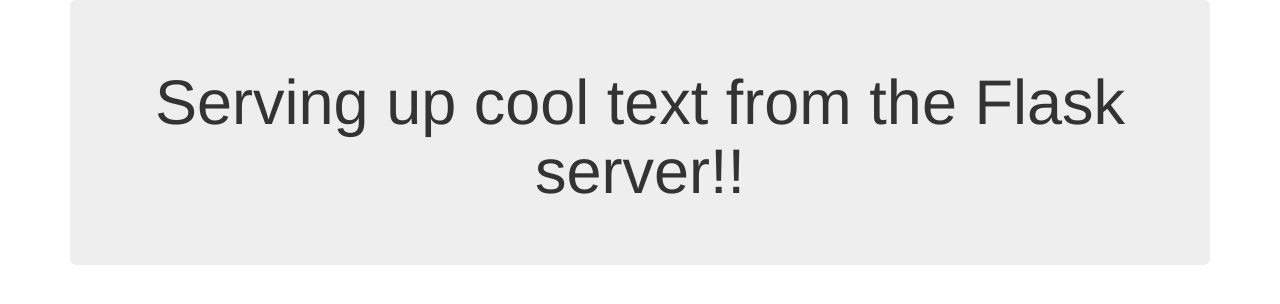
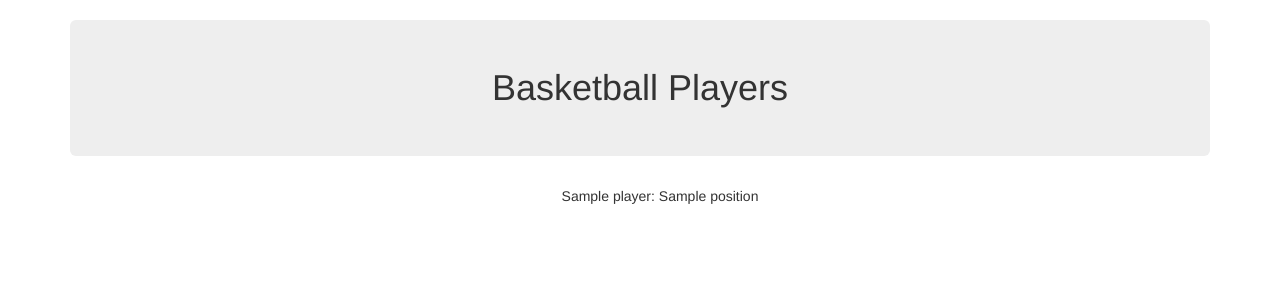
Before and after one commit to howellva/web-scraping-challenge, a Flask app: page / in a window 1280 px wide. Shown: the top 304 px of the page. Run offline with Flask 2, Linux system fonts and the light colour scheme; a database or web service that is not in the repository returns one stand-in record (values such as "Sample title"); some libraries are stand-ins or nearby versions.

Commit message:
Third commit

```diff
--- a/scrape_mars.py
+++ b/scrape_mars.py
@@ -1,14 +1,47 @@
-# import necessary libraries
 from flask import Flask, render_template
 
-# create instance of Flask app
+# Import our pymongo library, which lets us connect our Flask app to our Mongo database.
+import pymongo
+
+# Create an instance of our Flask app.
 app = Flask(__name__)
 
+# Create connection variable
+conn = 'mongodb://localhost:27017'
 
-# create route that renders index.html template
-@app.route("/")
-def echo():
-    return render_template("index.html", text="Serving up cool text from the Flask server!!")
+# Pass connection to the pymongo instance.
+client = pymongo.MongoClient(conn)
+
+# Connect to a database. Will create one if not already available.
+db = client.team_db
+
+# Drops collection if available to remove duplicates
+db.team.drop()
+
+# Creates a collection in the database and inserts two documents
+db.team.insert_many(
+    [
+        {
+            'player': 'Jessica',
+            'position': 'Point Guard'
+        },
+        {
+            'player': 'Mark',
+            'position': 'Center'
+        }
+    ]
+)
+
+
+# Set route
+@app.route('/')
+def index():
+    # Store the entire team collection in a list
+    teams = list(db.team.find())
+    print(teams)
+
+    # Return the template with the teams list passed in
+    return render_template('index.html', teams=teams)
 
 
 if __name__ == "__main__":
--- a/templates/index.html
+++ b/templates/index.html
@@ -5,18 +5,20 @@
   <meta charset="UTF-8">
   <meta name="viewport" content="width=device-width, initial-scale=1.0">
   <meta http-equiv="X-UA-Compatible" content="ie=edge">
-  <title>Templates 101</title>
+  <title>Basketball!</title>
   <link rel="stylesheet" href="https://maxcdn.bootstrapcdn.com/bootstrap/3.3.7/css/bootstrap.min.css">
 </head>
 
 <body>
-  <div class="container">
-
-    <div class="jumbotron text-center">
-      <!-- Render our data -->
-      <h1>{{ text }}</h1>
+  <div class="container text-center">
+    <h1 class="jumbotron">Basketball Players</h1>
+    <div>
+      <ul style="list-style: none;">
+        {% for team in teams %}
+          <li>{{ team.player }}: {{ team.position }}</li>
+        {% endfor %}
+      </ul>
     </div>
-
   </div>
 </body>
 
```
